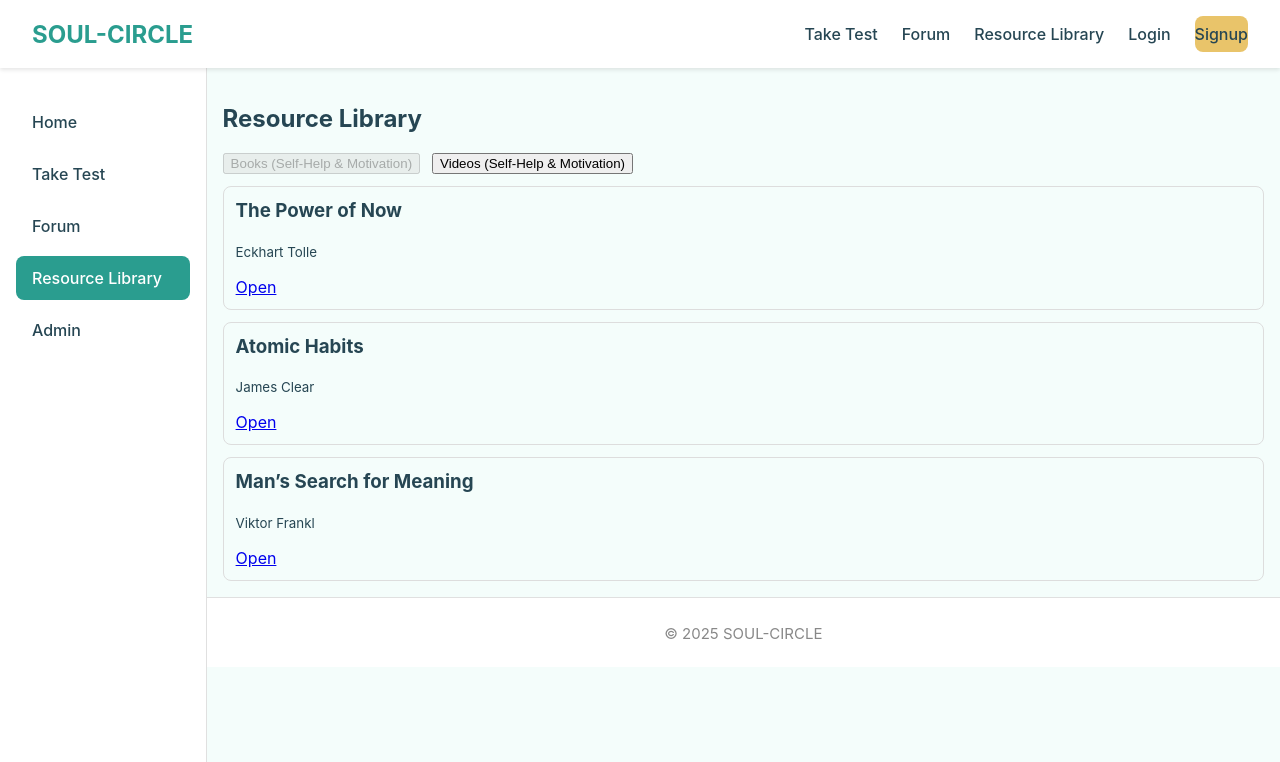
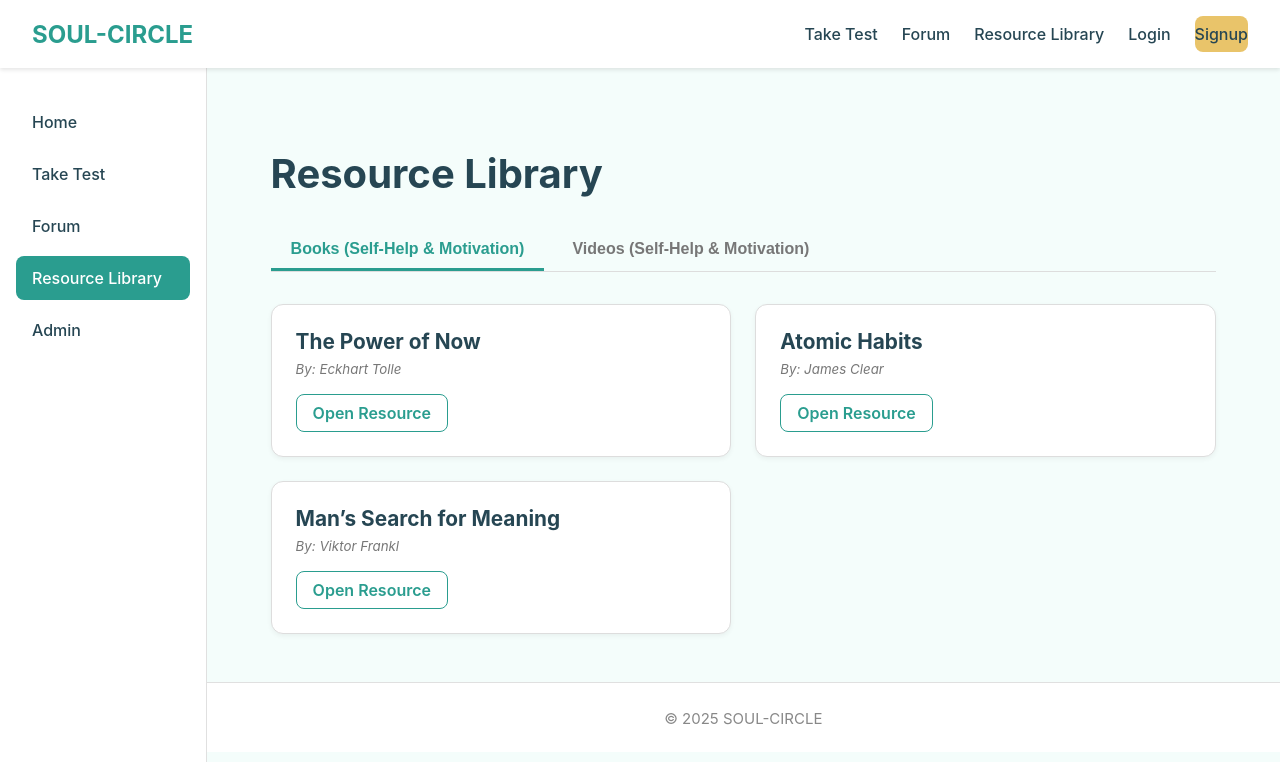
Before and after one commit to AlriyanKhan/Soul-Circle, a React (Vite) app in the folder frontend/: page /resources in a window 1280 px wide. Shown: the top 762 px of the page. Built offline with nearby package versions, Linux system fonts and the light colour scheme.

Commit message:
Added Styles to Resource Library

```diff
--- a/frontend/src/components/library/ResourceCard.jsx
+++ b/frontend/src/components/library/ResourceCard.jsx
@@ -1,13 +1,16 @@
-import React from 'react'
+import React from 'react';
+import '../../styles/ResourceCard.css'; // Import the new CSS
 
 export default function ResourceCard({ item }) {
-  const byline = item.author || item.speaker || ''
+  const byline = item.author || item.speaker || '';
   return (
-    <div style={{ border: '1px solid #ddd', borderRadius: 8, padding: 12 }}>
-      <h3 style={{ marginTop: 0 }}>{item.title}</h3>
-      {byline && <p style={{ marginTop: 0 }}><small>{byline}</small></p>}
-      {item.description && <p>{item.description}</p>}
-      <a href={item.url} target="_blank" rel="noreferrer">Open</a>
+    <div className="resource-card">
+      <h3>{item.title}</h3>
+      {byline && <p className="resource-byline"><small>By: {byline}</small></p>}
+      {item.description && <p className="resource-description">{item.description}</p>}
+      <a className="resource-link" href={item.url} target="_blank" rel="noreferrer">
+        Open Resource
+      </a>
     </div>
-  )
+  );
 }
--- a/frontend/src/pages/ResourceLibrary.jsx
+++ b/frontend/src/pages/ResourceLibrary.jsx
@@ -1,29 +1,36 @@
-import React, { useEffect, useState } from 'react'
-import CategoryCard from '../components/library/CategoryCard'
-import ResourceCard from '../components/library/ResourceCard'
-import { resources as staticResources } from '../data/resources'
+import React, { useState } from 'react';
+import ResourceCard from '../components/library/ResourceCard';
+import { resources as staticResources } from '../data/resources';
+import '../styles/ResourceLibrary.css'; // Import the new CSS
 
 export default function ResourceLibrary() {
-  const [tab, setTab] = useState('books')
+  const [tab, setTab] = useState('books');
 
   const cats = [
     { key: 'books', label: 'Books (Self-Help & Motivation)' },
     { key: 'videos', label: 'Videos (Self-Help & Motivation)' },
-  ]
+  ];
 
-  const list = tab === 'books' ? staticResources.books : staticResources.videos
+  const list = tab === 'books' ? staticResources.books : staticResources.videos;
 
   return (
-    <div>
+    <div className="library-container">
       <h2>Resource Library</h2>
-      <div style={{ display: 'flex', gap: 12, marginBottom: 12, flexWrap: 'wrap' }}>
+      <div className="library-tabs">
         {cats.map(c => (
-          <button key={c.key} onClick={() => setTab(c.key)} disabled={tab === c.key}>{c.label}</button>
+          // We use a dynamic class to highlight the active tab
+          <button
+            key={c.key}
+            onClick={() => setTab(c.key)}
+            className={`tab-button ${tab === c.key ? 'active' : ''}`}
+          >
+            {c.label}
+          </button>
         ))}
       </div>
-      <div style={{ display: 'grid', gap: 12 }}>
+      <div className="resource-grid">
         {list.map((r, idx) => <ResourceCard key={idx} item={r} />)}
       </div>
     </div>
-  )
+  );
 }
--- /dev/null
+++ b/frontend/src/styles/ResourceCard.css
@@ -0,0 +1,45 @@
+/* src/styles/ResourceCard.css */
+.resource-card {
+  border: 1px solid #ddd;
+  border-radius: 12px;
+  padding: 1.5rem;
+  background-color: var(--card-background);
+  box-shadow: 0 2px 5px rgba(0, 0, 0, 0.05);
+  display: flex;
+  flex-direction: column;
+}
+
+.resource-card h3 {
+  margin-top: 0;
+  margin-bottom: 0.25rem;
+  font-size: 1.3rem;
+  color: var(--text-color);
+}
+
+.resource-byline {
+  margin-top: 0;
+  color: #777;
+  font-style: italic;
+}
+
+.resource-description {
+  flex-grow: 1; /* Pushes the link to the bottom */
+  margin-bottom: 1.5rem;
+}
+
+.resource-link {
+  display: inline-block;
+  text-decoration: none;
+  font-weight: 600;
+  color: var(--primary-color);
+  padding: 8px 16px;
+  border: 1px solid var(--primary-color);
+  border-radius: 8px;
+  transition: background-color 0.3s ease, color 0.3s ease;
+  align-self: flex-start; /* Aligns the button to the left */
+}
+
+.resource-link:hover {
+  background-color: var(--primary-color);
+  color: white;
+}
--- /dev/null
+++ b/frontend/src/styles/ResourceLibrary.css
@@ -0,0 +1,46 @@
+/* src/styles/ResourceLibrary.css */
+.library-container {
+  padding: 2rem 3rem;
+}
+
+.library-container h2 {
+  font-size: 2.5rem;
+  color: var(--text-color);
+  margin-bottom: 2rem;
+}
+
+/* --- Tab Navigation Styling --- */
+.library-tabs {
+  display: flex;
+  gap: 0.5rem;
+  margin-bottom: 2rem;
+  border-bottom: 1px solid #ddd;
+}
+
+.tab-button {
+  padding: 10px 20px;
+  font-size: 1rem;
+  font-weight: 600;
+  border: none;
+  background-color: transparent;
+  cursor: pointer;
+  color: #777;
+  border-bottom: 3px solid transparent;
+  transition: color 0.3s ease, border-color 0.3s ease;
+}
+
+.tab-button:hover {
+  color: var(--primary-color);
+}
+
+.tab-button.active {
+  color: var(--primary-color);
+  border-bottom-color: var(--primary-color);
+}
+
+/* Grid for the resource cards */
+.resource-grid {
+  display: grid;
+  gap: 1.5rem;
+  grid-template-columns: repeat(auto-fit, minmax(300px, 1fr));
+}
```
